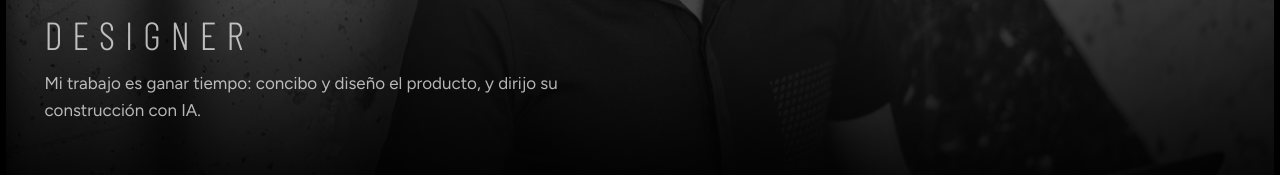
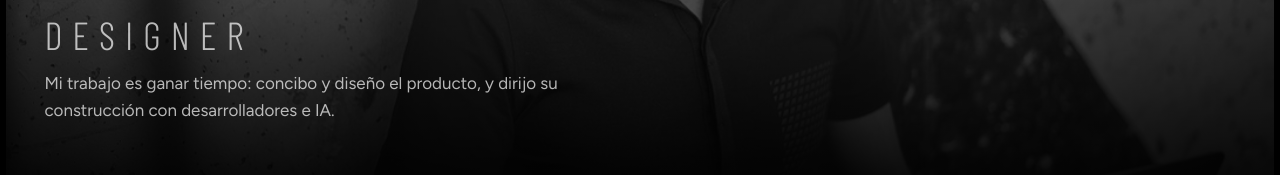
Before and after one commit to juanradomenech-tech/juanradomenech, a plain HTML site: page consultor.html in a window 1280 px wide. Shown: the part 433-608 px from the top of the page. Drawn offline with Linux system fonts and the light colour scheme.

Commit message:
Portada: construcción con desarrolladores e IA
Co-Authored-By: Claude Opus 5.5 <noreply@anthropic.com>
Claude-Session: https://claude.ai/code/session_01HEsxZmMjnj2qhkpbFsVGMD

```diff
--- a/consultor.html
+++ b/consultor.html
@@ -44,7 +44,7 @@
     <span class="panel-num">01</span>
     <div class="panel-texto">
       <h1 id="t-consultor">AI Product<span>Designer</span></h1>
-      <p>Mi trabajo es ganar tiempo: concibo y diseño el producto, y dirijo su construcción con IA.</p>
+      <p>Mi trabajo es ganar tiempo: concibo y diseño el producto, y dirijo su construcción con desarrolladores e IA.</p>
     </div>
   </div>
 </section>
```
Also changed, not shown: index.html (+1 -1 lines).
